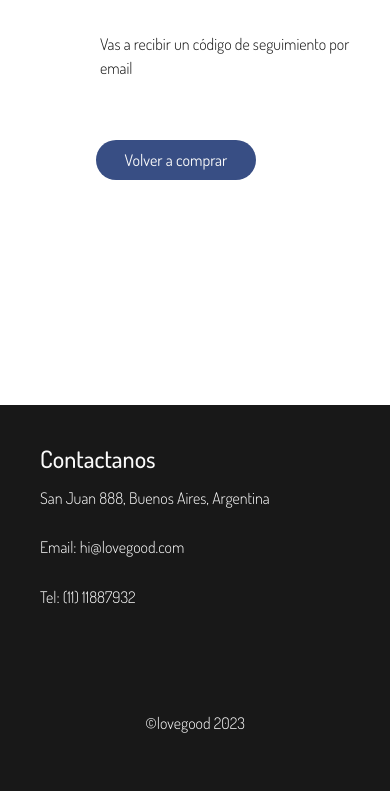
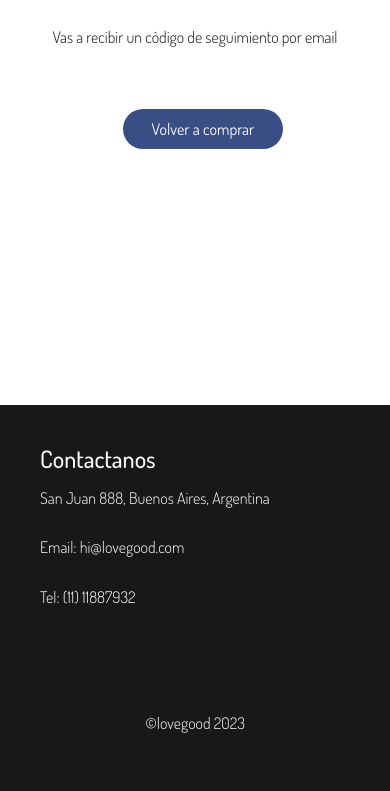
Before and after one commit to guasconialdana/PFGuasconiAldana, a website: page pages/agradecimiento.html in a window 390 px wide. Shown: the part 439-1230 px from the top of the page. Drawn offline with nearby package versions, Linux system fonts and the light colour scheme; a web font is replaced by a local one.

Commit message:
mejoras agradecimiento

```diff
--- a/scss/_breakpoints.scss
+++ b/scss/_breakpoints.scss
@@ -469,6 +469,9 @@ display: none;
 }
 
 .feedback-congrats{
+    padding-left: 0;
+    align-items: center;
+    text-align: center;
     p{
         font-size: $textSm;
     }
@@ -591,8 +594,4 @@ footer{
             width: 200px;
         }
     }
-
-.feedback-congrats{
-    padding-left: 40px;
 }
-}
```
Also changed, not shown: css/main.css, 1 other file.
